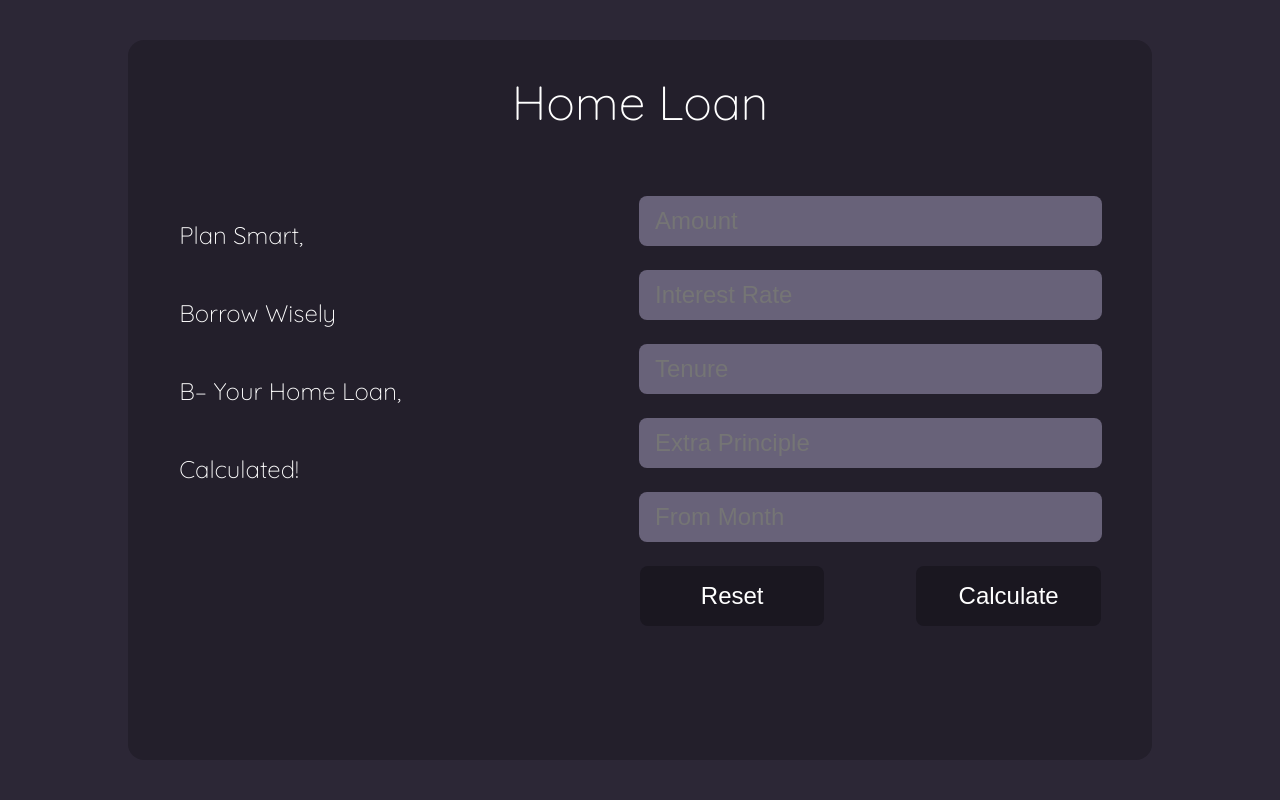
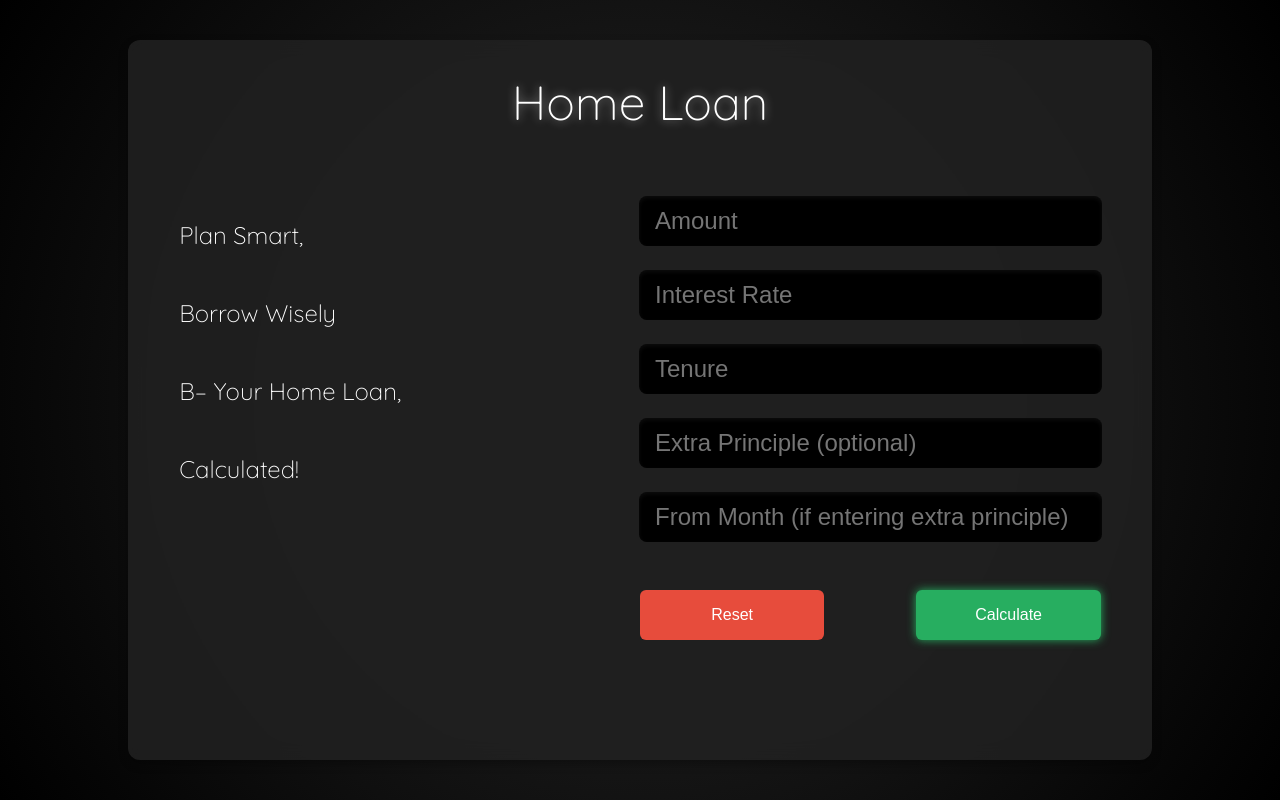
Before and after one commit to harikrishnanmohan/home-loan, a React (Vite) app: page / in a window 1280 px wide. Built offline with nearby package versions, Linux system fonts and the light colour scheme.

Commit message:
fix: color change

```diff
--- a/src/App.scss
+++ b/src/App.scss
@@ -1,7 +1,9 @@
 body {
   margin: 0;
   padding: 0;
-  background-color: #2c2736;
+  // background-color: #000000;
+  background: radial-gradient(circle, #181818 40%, #000);
+
   display: flex;
   justify-content: center;
   align-items: center;
@@ -13,15 +15,22 @@ body {
   width: 80vw;
   min-height: 90vh;
   border-radius: 1rem;
-  background-color: #231f2b;
+  background-color: #1a1a1a;
   display: flex;
   justify-content: flex-start;
   align-items: center;
   flex-direction: column;
   margin: 2rem 0;
+
+  background: rgba(34, 34, 34, 0.85);
+  backdrop-filter: blur(10px);
+  border-radius: 12px;
+  box-shadow: 0 4px 10px rgba(0, 0, 0, 0.3);
+
   .title {
     font-weight: 300;
     font-size: 3rem;
+    text-shadow: 0 0 10px rgba(255, 255, 255, 0.5);
   }
   .input_section {
     width: 90%;
--- a/src/component/EmiTable.scss
+++ b/src/component/EmiTable.scss
@@ -1,19 +1,19 @@
 .table {
   width: 100%;
-  border: 1px solid #1a1720;
+  border: 1px solid #000;
   margin-bottom: 2rem;
   th {
-    border: 1px solid #1a1720;
+    border: 1px solid #000;
     height: 2.5rem;
   }
   .emi_row {
     text-align: center;
     height: 2.5rem;
     td {
-      border: 1px solid #1a1720;
+      border: 1px solid #000;
     }
   }
   .year {
-    background-color: #1a1720;
+    background-color: #1a1a1a;
   }
 }
--- a/src/component/LoanForm.jsx
+++ b/src/component/LoanForm.jsx
@@ -20,15 +20,20 @@ const LoanForm = ({ handleCalculate, handleReset }) => {
       <input type="number" placeholder="Tenure" name="tenure" required />
       <input
         type="number"
-        placeholder="Extra Principle"
+        placeholder="Extra Principle (optional)"
         name="extraPrinciple"
       />
-      <input type="number" placeholder="From Month" name="fromMonth" min={7} />
+      <input
+        type="number"
+        placeholder="From Month (if entering extra principle)"
+        name="fromMonth"
+        min={7}
+      />
       <div className="button_section">
-        <button type="reset" className="button" onClick={onReset}>
+        <button type="reset" className="button reset" onClick={onReset}>
           Reset
         </button>
-        <button type="submit" className="button">
+        <button type="submit" className="button success">
           Calculate
         </button>
       </div>
--- a/src/component/LoanForm.scss
+++ b/src/component/LoanForm.scss
@@ -7,7 +7,7 @@
   gap: 1.5rem;
   input {
     width: calc(100% - 1rem);
-    background-color: rgb(104, 98, 121);
+    background-color: #000000;
     border: none;
     height: 3rem;
     outline: none;
@@ -16,8 +16,10 @@
     font-size: 1.5rem;
     color: #ffffff;
     font-weight: 300;
+    box-shadow: inset 0 2px 4px rgba(255, 255, 255, 0.05);
+
     &:focus {
-      background-color: rgb(184, 180, 193);
+      background-color: #4d4d4d;
     }
   }
   .button_section {
@@ -25,17 +27,33 @@
     justify-content: space-between;
     align-items: center;
     width: 100%;
+    margin-top: 1.5rem;
     .button {
+      border: none;
+      padding: 12px 20px;
+      border-radius: 6px;
+      font-size: 16px;
       width: 40%;
-      background-color: #1a1720;
-      border: none;
       cursor: pointer;
       padding: 1rem;
-      border-radius: 0.5rem;
       color: #fff;
-      font-size: 1.5rem;
+      transition: 0.2s ease-in-out 0s;
+      &.success {
+        background: #27ae60;
+        box-shadow: 0 0 10px #27ae60;
+        &:hover {
+          background: #219150;
+          box-shadow: 0 0 15px #27ae60;
+        }
+      }
+      &.reset {
+        background-color: #e74c3c;
+        &:hover {
+          background-color: #c0392b;
+        }
+      }
       &:hover {
-        background-color: #16141b;
+        transform: scale(1.1);
         color: rgb(227, 227, 227);
       }
     }
--- a/src/component/LoanTable.scss
+++ b/src/component/LoanTable.scss
@@ -1,5 +1,5 @@
 .loan_table {
-  border: 1px solid #1a1720;
+  border: 1px solid #000;
   width: 100%;
   .table_row {
     th {
@@ -9,7 +9,7 @@
     td {
       width: 50%;
       height: 2.5rem;
-      border: 1px solid #1a1720;
+      border: 1px solid #000;
     }
   }
 }
```
